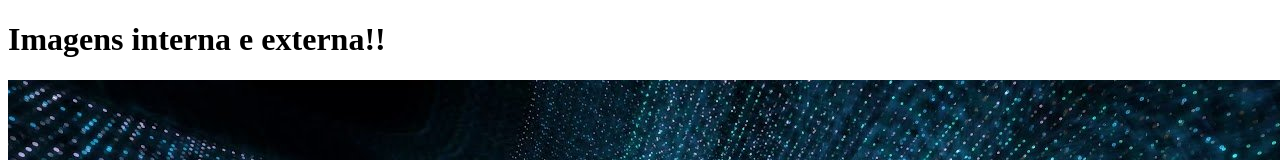
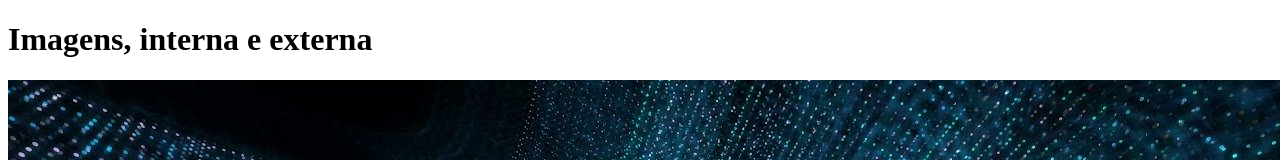
Before and after one commit to MarceloHcb/Aula-imagem-interna-externa, a plain HTML site: page index.html in a window 1280 px wide. Shown: the top 160 px of the page. Drawn offline with Linux system fonts and the light colour scheme.

Commit message:
alterando pelo vscode para teste

```diff
--- a/index.html
+++ b/index.html
@@ -7,7 +7,7 @@
     <title>Imagens!!</title>
 </head>
 <body>
-    <h1> Imagens interna e externa!!</h1>
+    <h1> Imagens, interna e externa</h1>
     <img src="src/Kp32sB.jpg" alt="imagem aleatória" title="Imagem Aleatória">
     <h1>Imagem externa</h1>
     <img src="https://www.peanuts.com/sites/default/files/cb-color.jpg" title="Foto do Charlie Brown - desenho">
```
